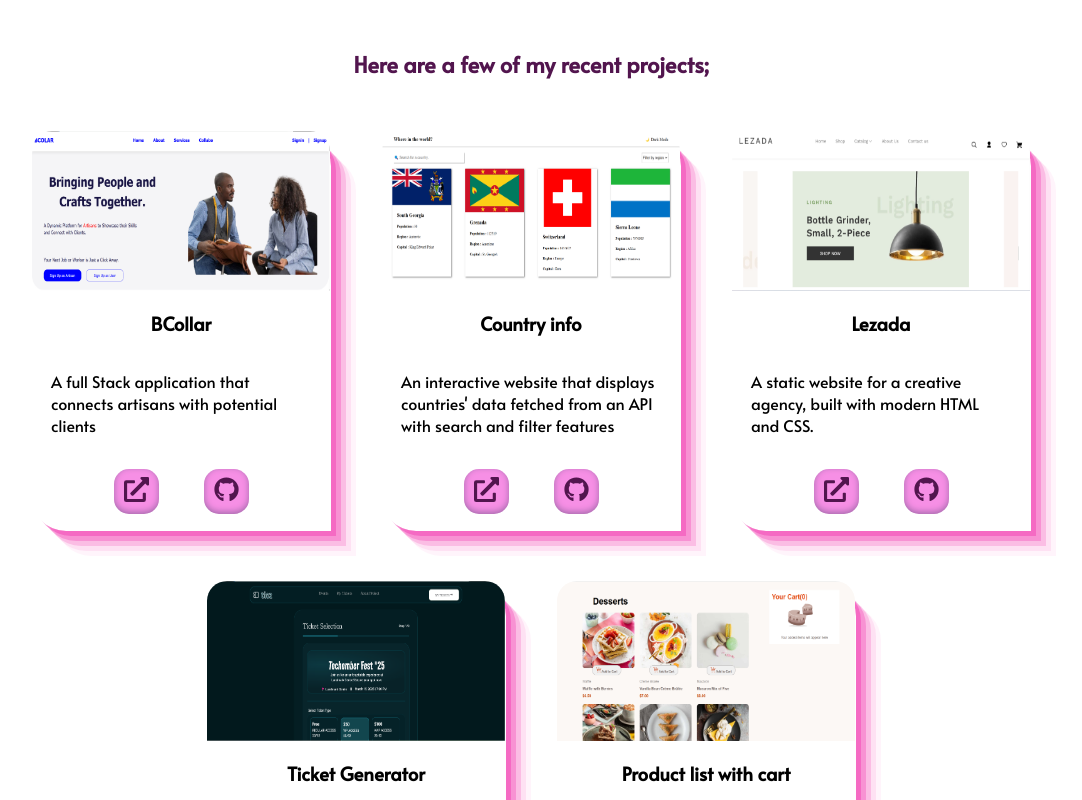
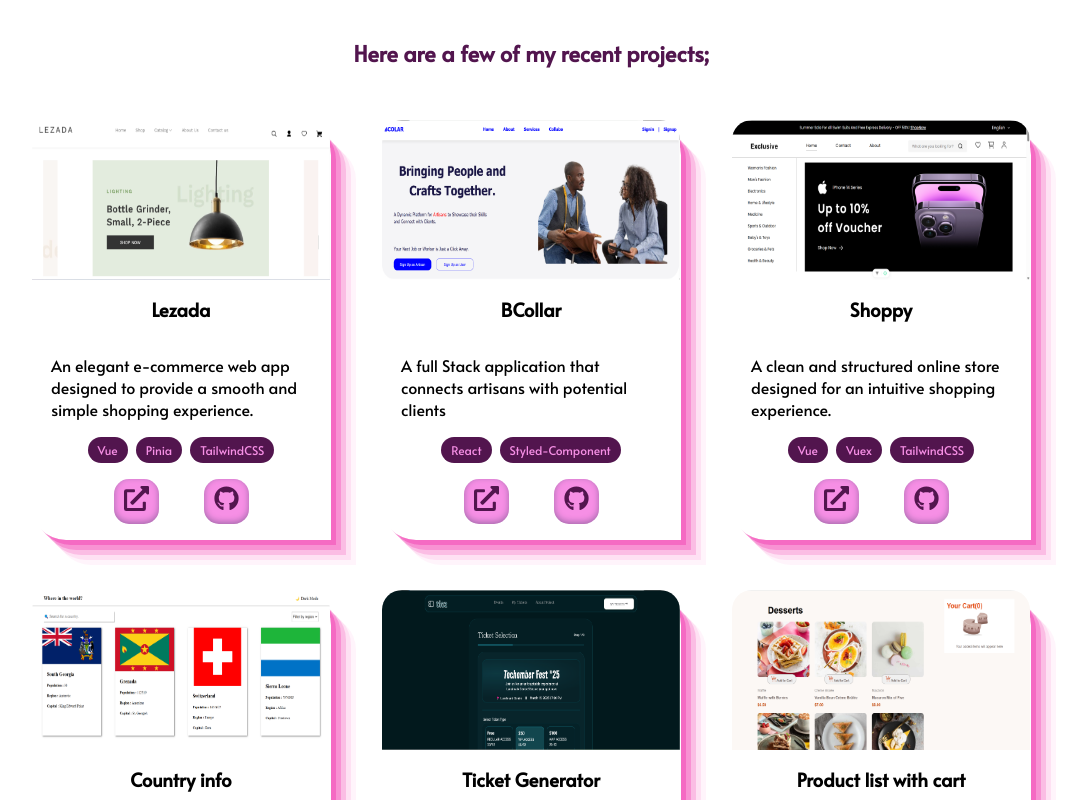
Before and after one commit to S-Rashy/Rash-Portfolio, a React (Vite) app: page / in a window 1280 px wide. Shown: the part 1500-2300 px from the top of the page, without its empty margins (109-1191 px from the left). Built offline with nearby package versions, Linux system fonts and the light colour scheme; no server answers.

Commit message:
feat: add new projects

```diff
--- a/src/Components/Project.jsx
+++ b/src/Components/Project.jsx
@@ -8,8 +8,8 @@ import ProjectProps from "../Reusables/ProjectProps";
 import BCollar from "../assets/projects/bcollar.png";
 import Country from "../assets/projects/country.png";
 import Desserts from "../assets/projects/desserts.png";
-import Lezada from "../assets/projects/lezada.png"
-import Shoppy from "../assets/projects/shoppy.png"
+import Lezada from "../assets/projects/lezada.png";
+import Shoppy from "../assets/projects/shoppy.png";
 import Ticket from "../assets/projects/ticket.png";
 
 const Project = () => {
@@ -18,7 +18,6 @@ const Project = () => {
       duration: 1000,
       easing: "ease-in-out",
       once: true,
-
     });
   }, []);
 
@@ -33,11 +32,36 @@ const Project = () => {
       <ProjectContainer>
         <div data-aos="zoom-in-up">
           <ProjectProps
+            data-aos="zoom-in"
+            data-aos-delay="200"
+            Image={Lezada}
+            Title="Lezada"
+            Description="An elegant e-commerce web app designed to provide a smooth and simple shopping experience."
+            Link="https://lezada-kappa.vercel.app"
+            Repo="https://github.com/S-Rashy/lezada"
+            Stacks={["Vue", "Pinia", "TailwindCSS"]}
+          />
+        </div>
+        <div data-aos="zoom-in-up">
+          <ProjectProps
             Image={BCollar}
             Title="BCollar"
             Description="A full Stack application that connects artisans with potential clients"
             Link="https://frontendbcolar-pyxh.vercel.app"
             Repo="https://frontendbcolar-pyxh.vercel.app"
+            Stacks={["React", "Styled-Component"]}
+          />
+        </div>
+        <div data-aos="zoom-in-up">
+          <ProjectProps
+            data-aos="zoom-in"
+            data-aos-delay="200"
+            Image={Shoppy}
+            Title="Shoppy"
+            Description="A clean and structured online store designed for an intuitive shopping experience."
+            Link="https://shoppy-ebon.vercel.app"
+            Repo="https://github.com/S-Rashy/shoppy"
+            Stacks={["Vue", "Vuex", "TailwindCSS"]}
           />
         </div>
         <div data-aos="zoom-in-up">
@@ -48,17 +72,7 @@ const Project = () => {
             Description="An interactive website that displays countries' data fetched from an API with search and filter features"
             Link="https://s-rashy.github.io/restCountries"
             Repo="https://github.com/S-Rashy/restCountries"
-          />
-        </div>
-        <div data-aos="zoom-in-up">
-          <ProjectProps
-            data-aos="zoom-in"
-            data-aos-delay="200"
-            Image={Lezada}
-            Title="Lezada"
-            Description="A static website for a creative agency, built with modern HTML and CSS."
-            Link="https://lezada-kappa.vercel.app"
-            Repo="https://github.com/S-Rashy/lezada"
+            Stacks={["HTML", "CSS", "JavaScript"]}
           />
         </div>
         <div data-aos="zoom-in-up">
@@ -67,9 +81,10 @@ const Project = () => {
             data-aos-delay="300"
             Image={Ticket}
             Title="Ticket Generator"
-            Description="This app accepts user input and generates ticket instantly for an event"
+            Description="A web app that transforms user information into a customized event ticket in real time."
             Link="https://ticket-generator-coral.vercel.app"
             Repo="https://github.com/S-Rashy/TicketGenerator"
+            Stacks={["React", "Styled-Components", "Cloudinary"]}
           />
         </div>
         <div data-aos="zoom-in-up">
@@ -81,6 +96,7 @@ const Project = () => {
             Description="Responsive product list website built by fetching data from API with add to cart features"
             Link="https://product-list-with-cart-livid-omega.vercel.app"
             Repo="https://github.com/S-Rashy/product-list-with-cart"
+            Stacks={["HTML", "CSS", "JavaScript", "JSON"]}
           />
         </div>
       </ProjectContainer>
--- a/src/Components/Tech.jsx
+++ b/src/Components/Tech.jsx
@@ -7,6 +7,7 @@ import Next from "../assets/tech/next.svg";
 import Styled from "../assets/tech/styled.png";
 import Tailwind from "../assets/tech/tailwind.svg";
 import Vscode from "../assets/tech/vscode.svg";
+import Vue from "../assets/tech/vue.png"
 import Git from "../assets/tech/git.svg";
 import Github from "../assets/tech/github.svg";
 
@@ -21,9 +22,10 @@ const techStack = [
   { logo: Js, name: "JavaScript" },
   { logo: Ts, name: "TypeScript" },
   { logo: React, name: "React" },
+  { logo: Vue, name: "Vue" },
   { logo: Next, name: "Nextjs" },
+  { logo: Tailwind, name: "Tailwind" },
   { logo: Styled, name: "Styled Components" },
-  { logo: Tailwind, name: "Tailwind" },
   { logo: Vscode, name: "VS Code" },
   { logo: Git, name: "Git" },
   { logo: Github, name: "GitHub" },
@@ -111,9 +113,10 @@ const LogoWrapper = styled.div`
     transition: opacity 0.4s ease, transform 0.8s ease;
     text-align: center;
     color: #52154e;
+    line-height: 15px;
     margin-top: 5px;
     width: 120px;
-    height: 40px;
+    /* height: 40px; */
     padding: 6px;
     border-radius: 5px;
     background-color: hsl(309.9, 90.9%, 85.9%);
--- a/src/Reusables/ProjectProps.jsx
+++ b/src/Reusables/ProjectProps.jsx
@@ -9,6 +9,12 @@ const ProjectProps = (props) => {
       <img src={props.Image} alt={`${props.Title}`} />
       <h3>{props.Title}</h3>
       <p>{props.Description}</p>
+
+      <Stack>
+        {props.Stacks?.map((stack, index) => (
+          <span key={index}>{stack}</span>
+        ))}
+      </Stack>
 
       <AllLinks>
         <div className="projectLinks">
@@ -30,14 +36,18 @@ export default ProjectProps;
 
 const ProjectPropsDiv = styled.div`
   width: 300px;
-  height: 400px;
+  height: 420px;
   border-radius: 35px 35px 0px;
   display: flex;
   flex-direction: column;
   justify-content: center;
   align-items: center;
-  box-shadow: #f02eaa66 5px 5px, #f02eaa4c 10px 10px, #f02eaa33 15px 15px,
-    #f02eaa18 20px 20px, rgba(240, 46, 170, 0.05) 25px 25px;
+  box-shadow:
+    #f02eaa66 5px 5px,
+    #f02eaa4c 10px 10px,
+    #f02eaa33 15px 15px,
+    #f02eaa18 20px 20px,
+    rgba(240, 46, 170, 0.05) 25px 25px;
   transition: all 0.3s ease;
 
   img {
@@ -45,8 +55,12 @@ const ProjectPropsDiv = styled.div`
     height: 160px;
     border-radius: 20px 20px 0px 0px;
   }
+  h3 {
+    margin: auto;
+  }
   p {
     width: 260px;
+    margin: auto;
   }
   &:hover {
     transform: translateY(-10px);
@@ -58,7 +72,8 @@ const ProjectPropsDiv = styled.div`
     height: 45px;
     background-color: #f68fe5;
     display: flex;
-    box-shadow: rgba(50, 50, 93, 0.25) 0px 50px 100px -20px,
+    box-shadow:
+      rgba(50, 50, 93, 0.25) 0px 50px 100px -20px,
       rgba(0, 0, 0, 0.3) 0px 30px 60px -30px,
       rgba(10, 37, 64, 0.35) 0px -2px 6px 0px inset;
     transition: all 0.3s ease;
@@ -87,3 +102,18 @@ const AllLinks = styled.div`
   justify-content: space-around;
   margin: auto;
 `;
+const Stack = styled.div`
+  display: flex;
+  flex-wrap: wrap;
+  gap: 8px;
+  width: 100%;
+  justify-content: center;
+
+  span {
+    background: #52154e;
+    color: #f68fe5;
+    padding: 5px 10px;
+    border-radius: 20px;
+    font-size: 12px;
+  }
+`;
```
Also changed, not shown: src/assets/tech/vue.png (added).
